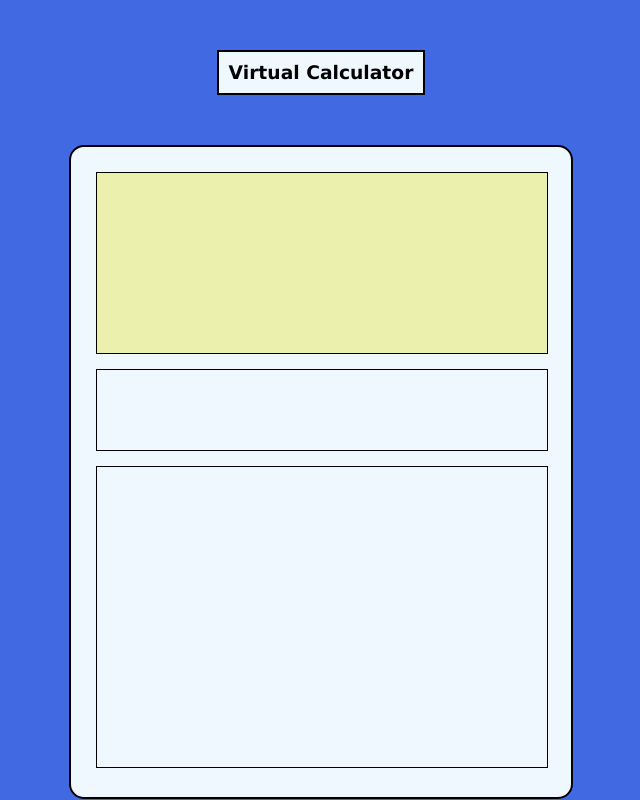
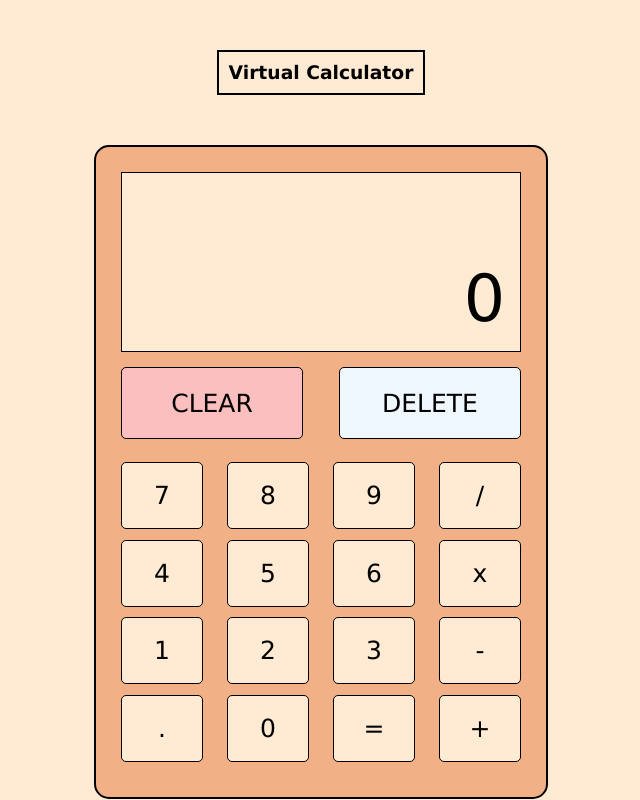
Before and after one commit to mfahd308/calculator, a plain HTML site: page index.html in a window 1280 px wide. Shown: the whole page, without its empty margins (319-959 px from the left). Drawn offline with Linux system fonts and the light colour scheme.

Commit message:
Finished physical look of calculator

```diff
--- a/index.html
+++ b/index.html
@@ -11,10 +11,11 @@
     <h3>Virtual Calculator</h3>
     <div class="calculator">
 
-        <div class="display">
-        </div>
+        <div class="display">0</div>
 
         <div class="mid-buttons">
+            <div class="clear">CLEAR</div>
+            <div class="delete">DELETE</div>
         </div>
 
         <div class="buttons"></div>
--- a/script.js
+++ b/script.js
@@ -1,3 +1,25 @@
+const buttonValues = '789/456x123-.0=+';
+let index = 0;
+console.log(buttonValues);
+
+const grid = document.querySelector('.buttons');
+createButtons();
+
+function createButtons() {
+    for (let i = 0; i < 4; i++) {
+        const row = document.createElement('div');
+        row.classList.add("row");
+        for (let j = 0; j < 4; j++) {
+            const button = document.createElement('div');
+            button.classList.add("button");
+            button.textContent = buttonValues[index];
+            index++;
+            row.appendChild(button);
+        }
+        grid.appendChild(row);
+    }
+}
+
 function add(x, y) {
     return x + y;
 }
--- a/style.css
+++ b/style.css
@@ -3,7 +3,7 @@ body {
     flex-direction: column;
     align-items: center;
     margin: 0;
-    background-color: royalblue;
+    background-color: #ffebd3;
 }
 
 h3 {
@@ -11,27 +11,34 @@ h3 {
     font-family: 'Lucida Sans', 'Lucida Sans Regular', 'Lucida Grande', 'Lucida Sans Unicode', Geneva, Verdana, sans-serif;
     border: solid black 2px;
     padding: 10px;
-    background-color: aliceblue;
+    background-color: #ffebd3;
 
 }
 
 .calculator {
     display: flex;
     border: solid black 2px;
-    width: 450px;
+    width: 400px;
     height: 600px;
     padding: 25px;
-    background-color: aliceblue;
+    background-color: #f1b086;
     flex-direction: column;
     border-radius: 15px;
 
 }
 
 .display {
-    width: 450px;
+    display: flex;
+    width: 400px;
     height: 180px;
-    background-color: #ebf1ac;
+    background-color: #ffebd3;
     border: solid black 1px;
+    font-family: 'Lucida Sans', 'Lucida Sans Regular', 'Lucida Grande', 'Lucida Sans Unicode', Geneva, Verdana, sans-serif;
+    font-size: 65px;
+    justify-content: right;
+    align-items: end;
+    box-sizing: border-box;
+    padding: 15px;
 
 }
 
@@ -39,14 +46,55 @@ h3 {
     display: flex;
     margin-top: 15px;
     margin-bottom: 15px;
-    border: solid black 1px;
-    width: 450px;
+    width: 400px;
     height: 80px;
+    justify-content: space-between;
 
 }
 
+.clear, .delete {
+    display: flex;
+    width: 180px;
+    height: 70px;
+    border: solid black 1px;
+    align-items: center;
+    justify-content: center;
+    border-radius: 5px;
+    font-family: 'Lucida Sans', 'Lucida Sans Regular', 'Lucida Grande', 'Lucida Sans Unicode', Geneva, Verdana, sans-serif;
+    font-size: 25px;
+}
+
+.clear {
+    background-color: #fbbfbf;
+}
+
+.delete {
+    background-color: aliceblue;
+}
+
 .buttons {
+    display: flex;
+    height: 300px;
+    width: 400px;
+    justify-content: space-between;
+    flex-direction: column;
+
+}
+
+.button {
+    display: flex;
     border: solid black 1px;
-    height: 300px;
-    width: 450px;
+    height: 65px;
+    width: 80px;
+    justify-content: center;
+    align-items: center;
+    border-radius: 5px;
+    font-family: 'Lucida Sans', 'Lucida Sans Regular', 'Lucida Grande', 'Lucida Sans Unicode', Geneva, Verdana, sans-serif;
+    font-size: 25px;
+    background-color: #ffebd3;
 }
+
+.row {
+    display: flex;
+    justify-content: space-between;
+}
```
